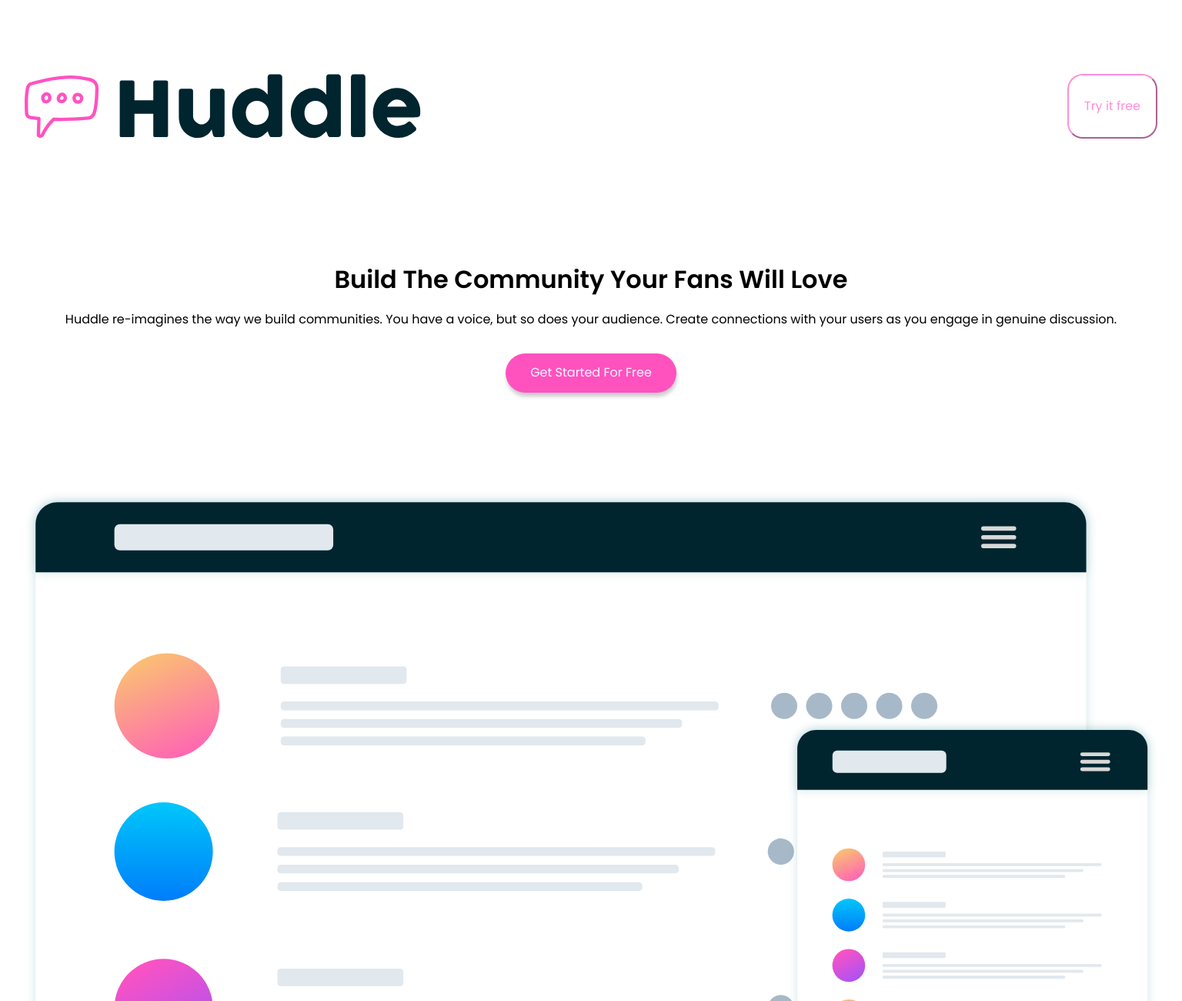
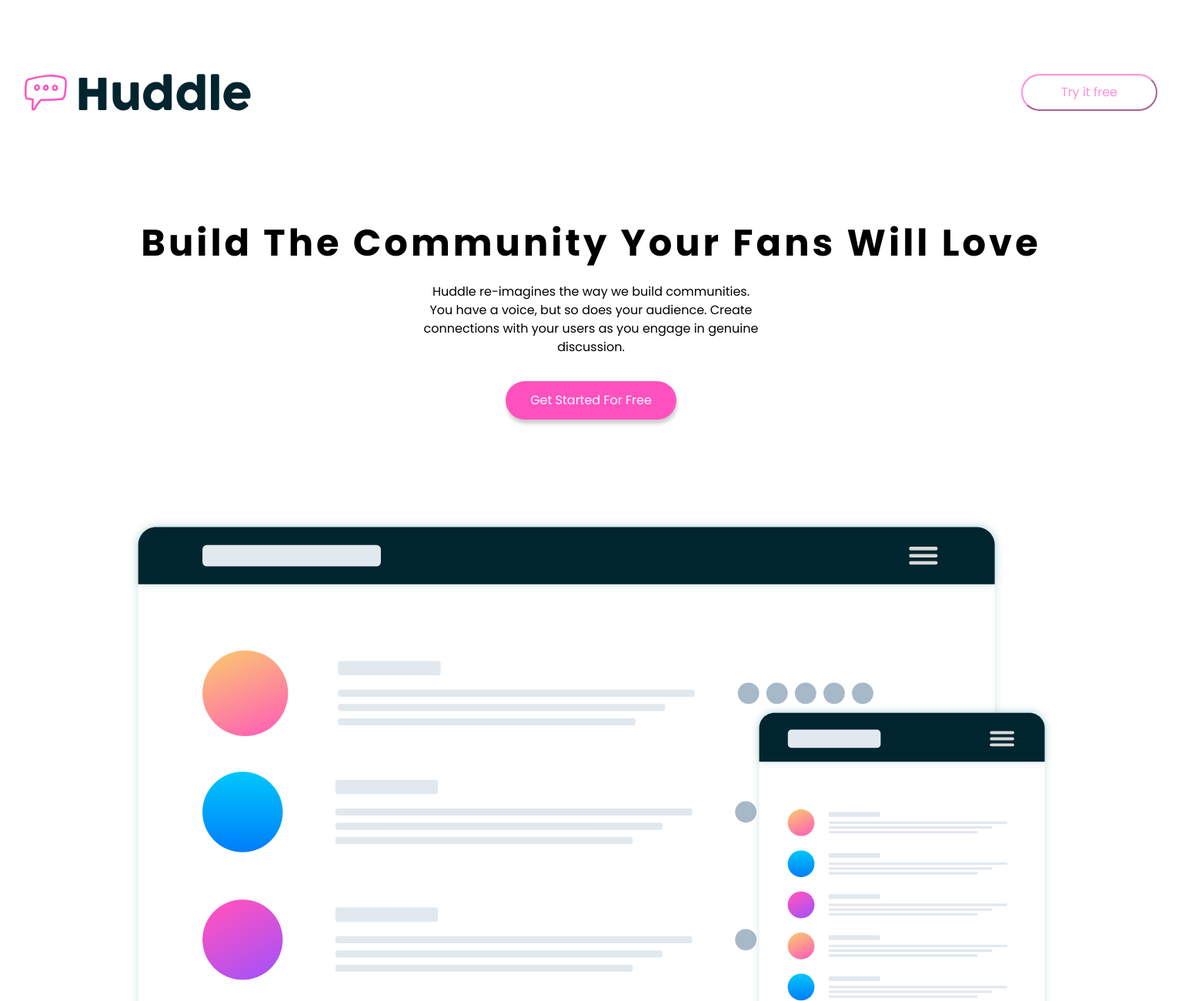
Before and after one commit to Sven72/huddle-curved-section, a plain HTML site: page index.html in a window 1536 px wide. Shown: the top 1300 px of the page at 77% size. Drawn offline with Linux system fonts and the light colour scheme.

Commit message:
sm desktop styles

```diff
--- a/style.css
+++ b/style.css
@@ -317,7 +317,44 @@ footer {
     align-self: center;
   }
 
-  p {
+  .main__hero-headline {
+    font-weight: 700;
+    width: 90%;
+    margin: 0 auto;
+    font-size: 3rem;
+    letter-spacing: 4px;
+    padding-bottom: 0.5em;
+  }
+  .main__hero-copy {
+    width: 30%;
+    max-width: 500px;
+    margin: 0 auto;
+    text-align: center;
+  }
+
+  .main__logo-top {
+    width: 20%;
+    max-width: 350px;
+  }
+
+  .main__hero-img {
+    width: 100%;
+    max-width: 1200px;
+    display: block;
+    margin: 0 auto;
+  }
+
+  .main__cta-top {
+    background-color: #fff;
+    border-color: var(--primary-light-pink);
+    border-radius: 40px;
+    box-shadow: none;
+    color: var(--primary-light-pink);
+    padding: 5px 50px;
+  }
+
+  p,
+  h2 {
     text-align: left;
   }
 
@@ -339,6 +376,12 @@ footer {
     max-width: 600px;
     align-self: center;
   }
+  .main__hero-figure__left {
+    padding-bottom: 0;
+  }
+  .main__end h2 {
+    text-align: center;
+  }
 
   footer {
     flex-direction: row;
@@ -346,6 +389,11 @@ footer {
 
   .footer__left {
     order: 0;
+  }
+
+  .bg__footer__top-mobile {
+    /* background-size: 100%; */
+    height: 220px;
   }
 
   .footer__left-legal-text {
```
